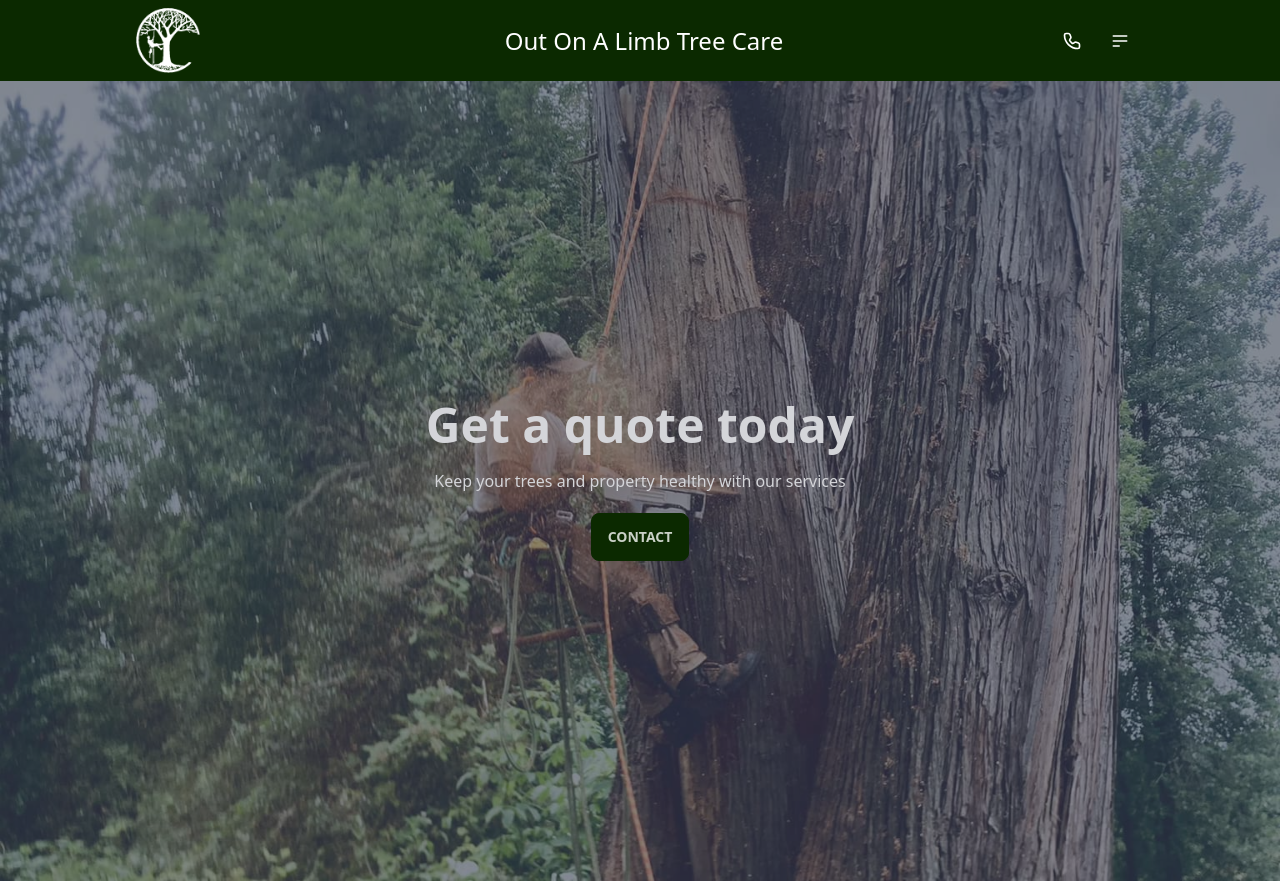
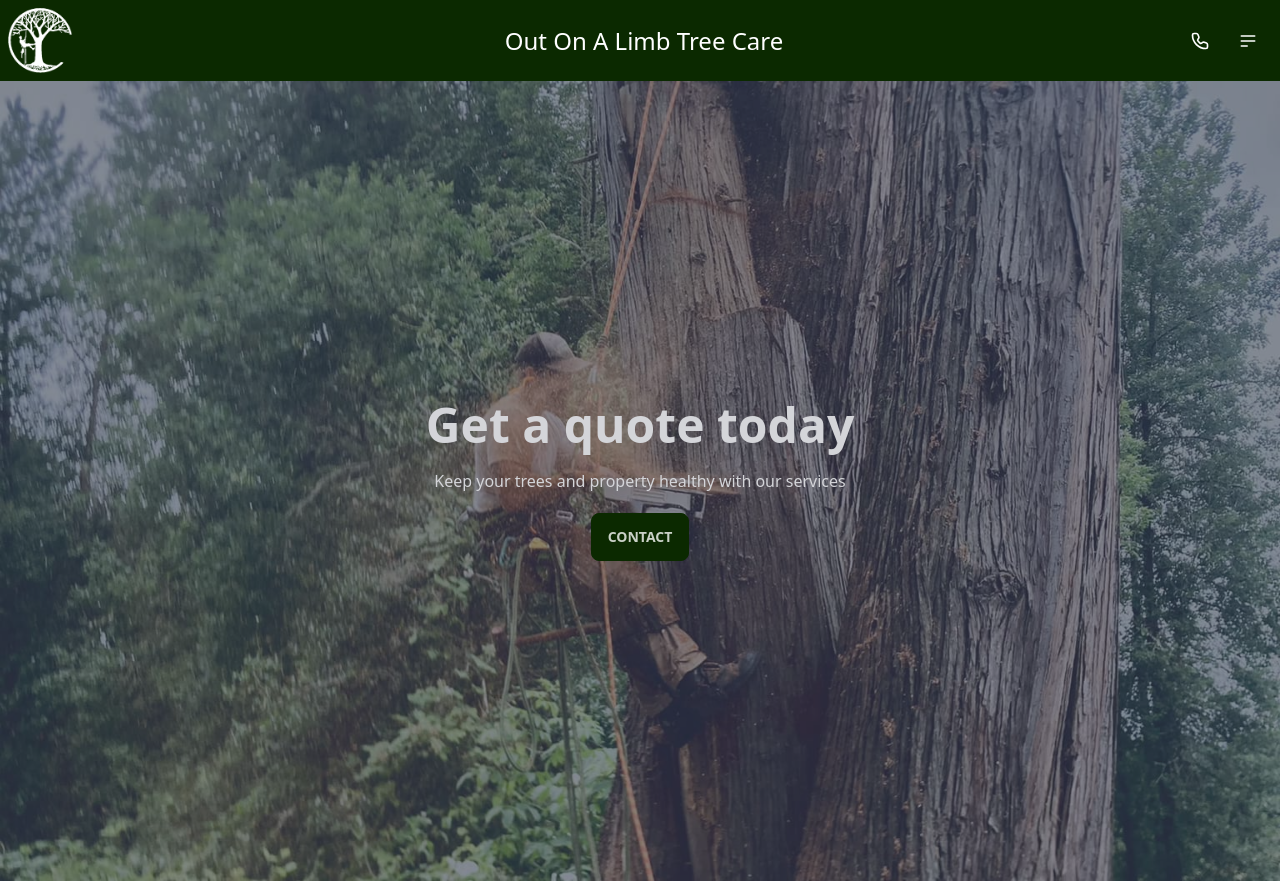
Before and after one commit to adolincauthon/outonalimb, a website: page index.html in a window 1280 px wide. Shown: the top 881 px of the page. Drawn offline with Linux system fonts and the light colour scheme.

Commit message:
Updated navbar

```diff
--- a/index.html
+++ b/index.html
@@ -12,7 +12,7 @@
 
 <body>
 	<div class="bg-primary items-center flex justify-center">
-		<div class="navbar  max-w-screen-lg text-base-100">
+		<div class="navbar text-base-100">
 			<div class="navbar-start ">
 				<img src="./assets/logo.png" style="height: 100%; width: 64px;" />
 			</div>
```
